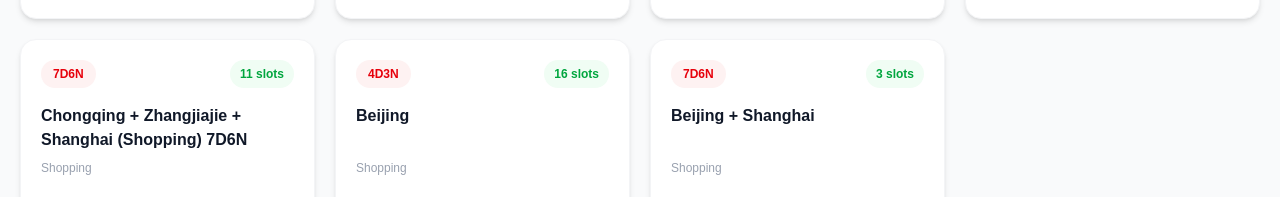
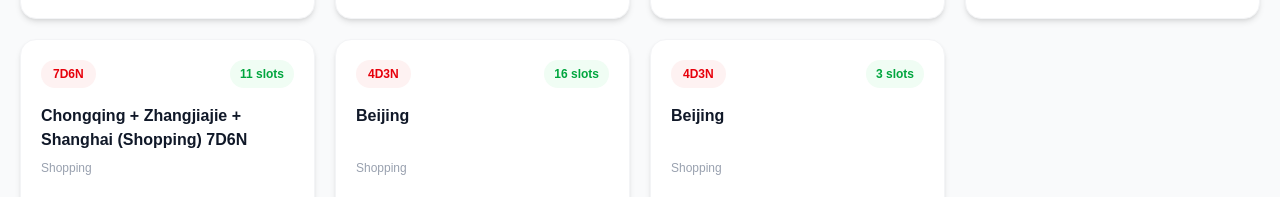
Before and after one commit to chingutravelandtours/chingu-website, a Next.js app: page /china-tours in a window 1280 px wide. Shown: the part 1746-1943 px from the top of the page. Built offline with nearby package versions, Linux system fonts and the light colour scheme.

Commit message:
Update page.tsx

```diff
--- a/app/china-tours/page.tsx
+++ b/app/china-tours/page.tsx
@@ -171,9 +171,9 @@ const packages: Package[] = [
 },
 
   {
-  title: "Beijing + Shanghai",
+  title: "Beijing",
   subtitle: "Shopping",
-  duration: "7D6N",
+  duration: "4D3N",
   dates: "Oct. 12–18, 2026",
   city: "MNL",
   price: 499 * USD_TO_PHP,
```
